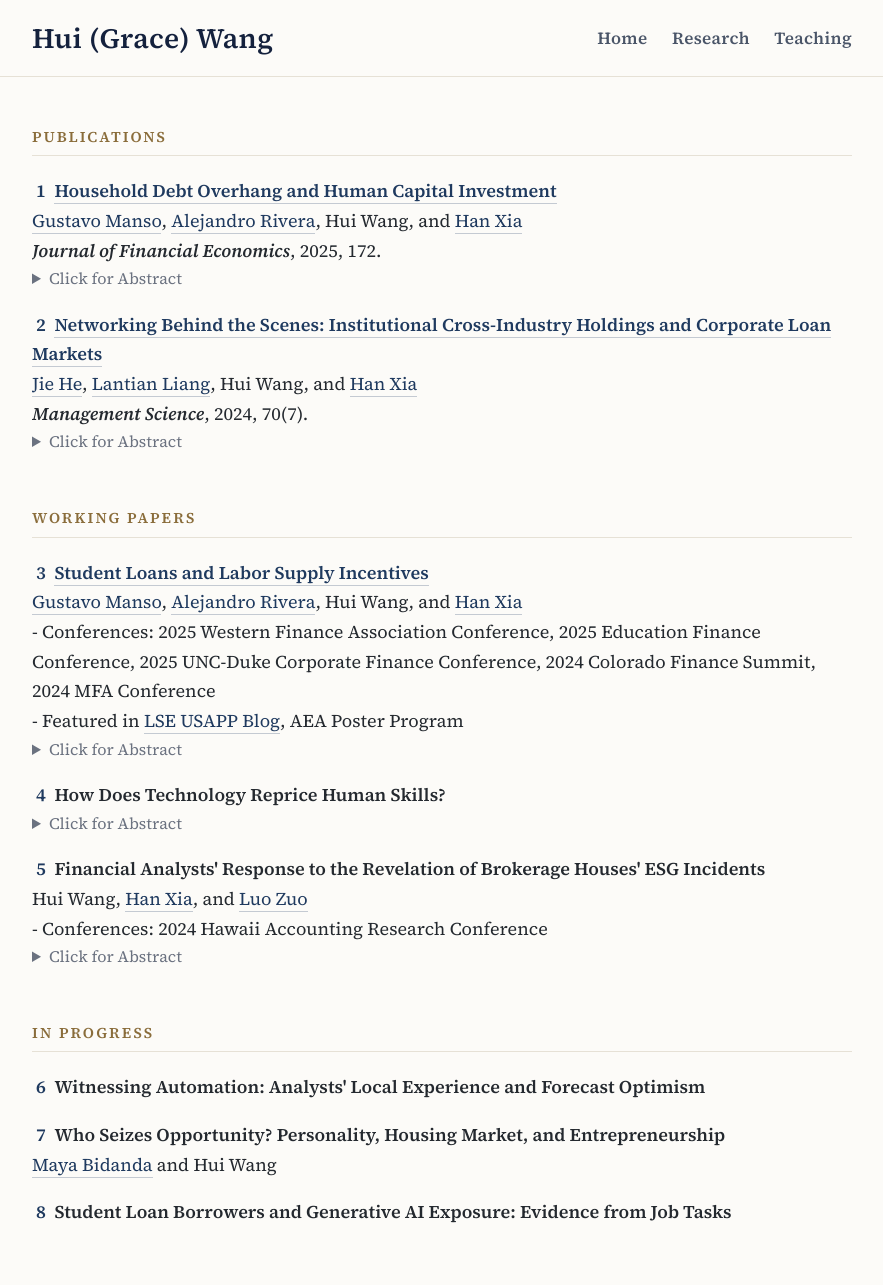
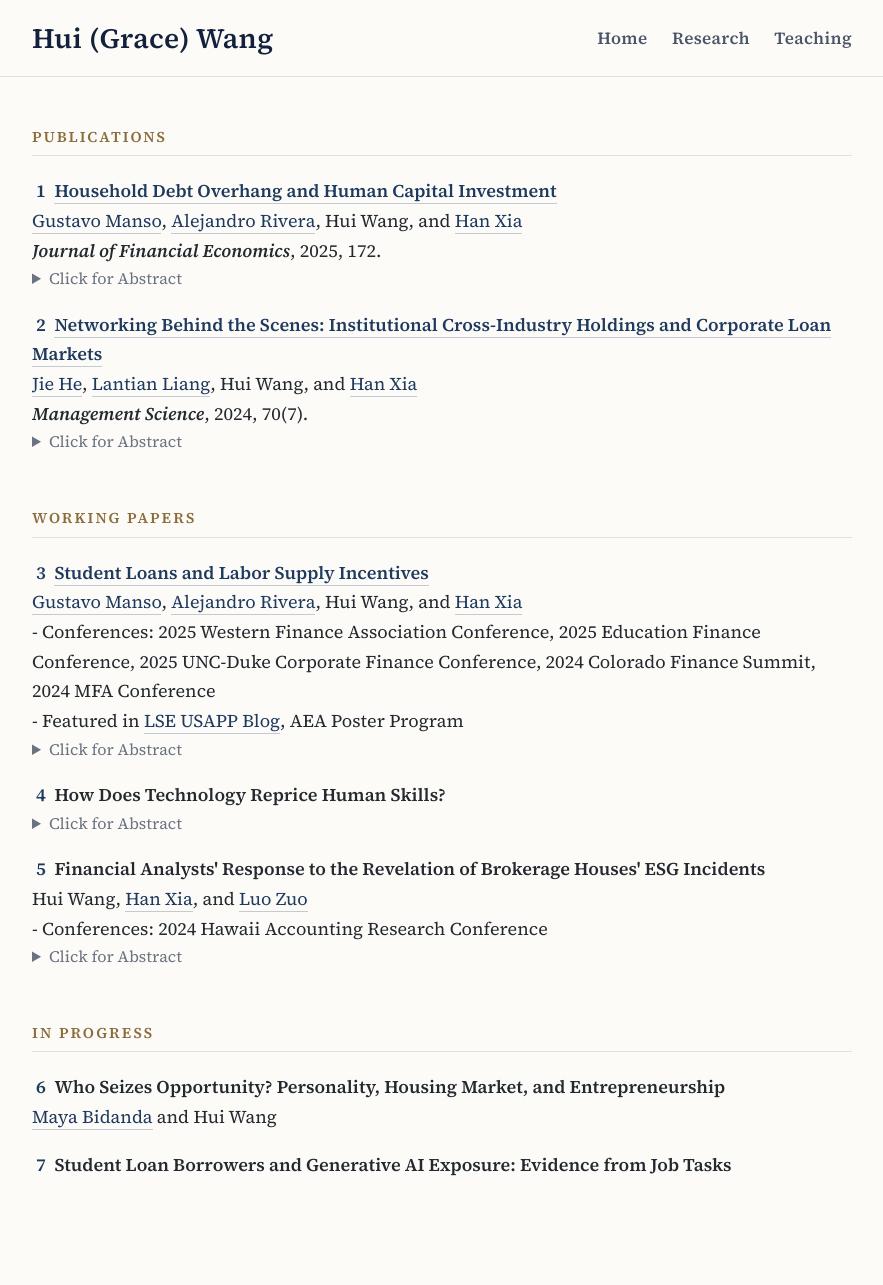
Before and after one commit to huigracewang/homepage, a Jekyll site: the page built from research.md, in a window 1280 px wide. Shown: the whole page, without its empty margins (198-1081 px from the left). Built offline with Jekyll 4.4.1, drawn with Linux system fonts in a browser that asks for light colours; after the commit the page ends 1237 px from its top, so only the background shows below that.

Commit message:
Remove 'Witnessing Automation' from in-progress research
Renumber the remaining in-progress papers to 6 and 7.

Co-Authored-By: Claude Fable 5.2 <noreply@anthropic.com>
Claude-Session: https://claude.ai/code/session_01SsMRfCiB2DzvyZCcqN7hbk

```diff
--- a/research.md
+++ b/research.md
@@ -37,14 +37,11 @@ items:
     abstract: >-
       We study employees’ response when their employers’ negative ESG incidents are revealed to market participants. Using the setting of financial analysts and brokerage houses, we find that following negative ESG news, analysts provide higher quality research by producing more accurate earnings forecasts. This improvement is mostly driven by analysts dialing down previous overly optimistic assessments, and it is absent when their prior assessments are relatively pessimistic. Analysts largely stay with their employed brokers confronted by ESG incidents; among the ones leaving to join other brokers, we do not observe a significant improvement in their research quality at the new jobs. Our results highlight that the revelation of brokers’ negative ESG profile has a silver lining: it improves analysts’ research and alleviates potentially biased assessments. Because ESG constitutes an important part of firms’ intangible assets, our study has broader implications on how employees react to negative events affecting the value of intangible assets.
 progress:
-  - title: witnessing
-    description: <strong>Witnessing Automation&#58; Analysts' Local Experience and Forecast Optimism</strong>
-    numbering: 6
   - title: opportunity
     description: <strong>Who Seizes Opportunity? Personality, Housing Market, and Entrepreneurship</strong>
     authors: <a href="https://www.mayabidanda.com/" target="_blank">Maya Bidanda</a> and Hui Wang
-    numbering: 7
+    numbering: 6
   - title: stuloanai
     description: <strong>Student Loan Borrowers and Generative AI Exposure&#58; Evidence from Job Tasks</strong>
-    numbering: 8
+    numbering: 7
 ---
```
